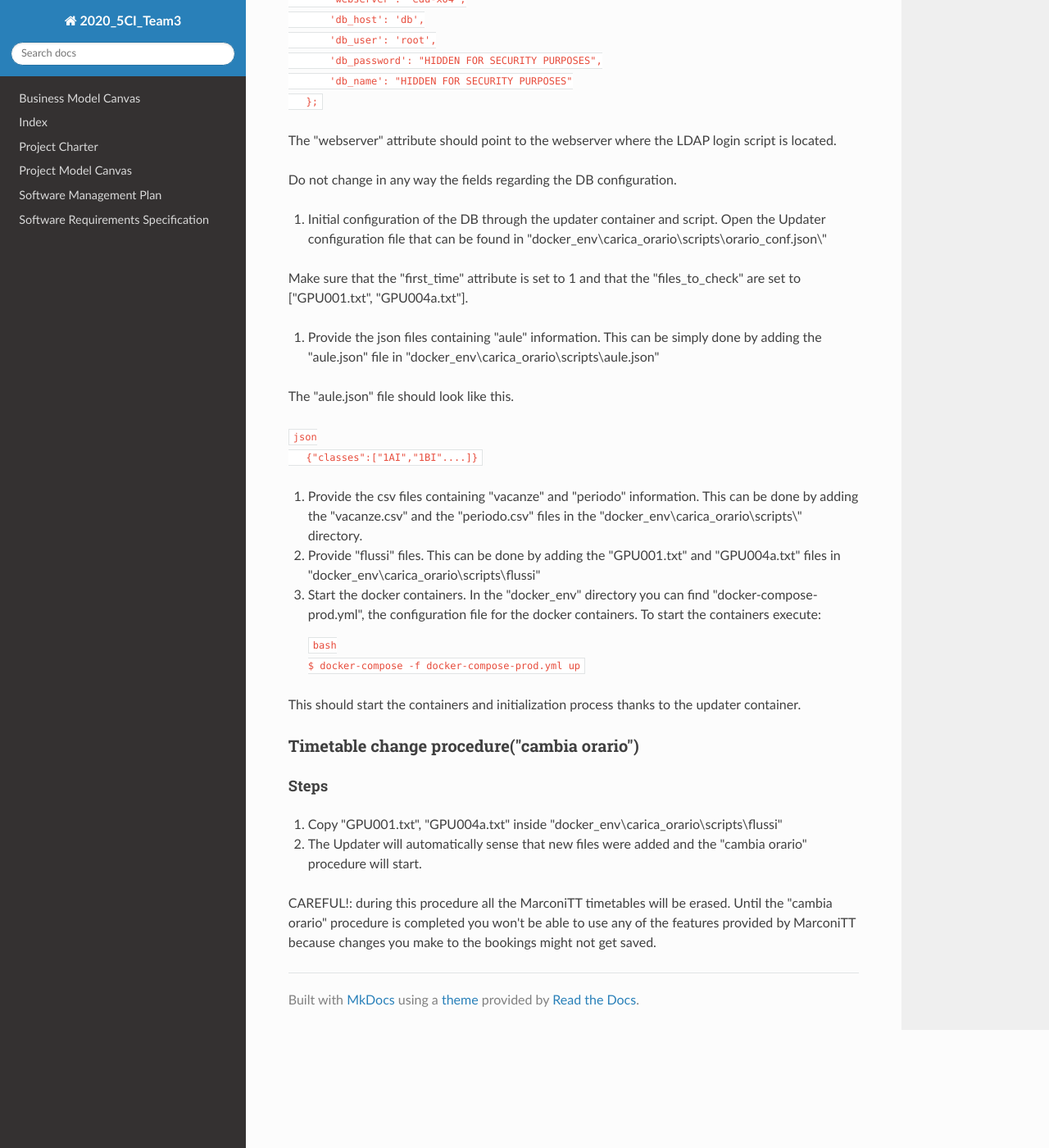
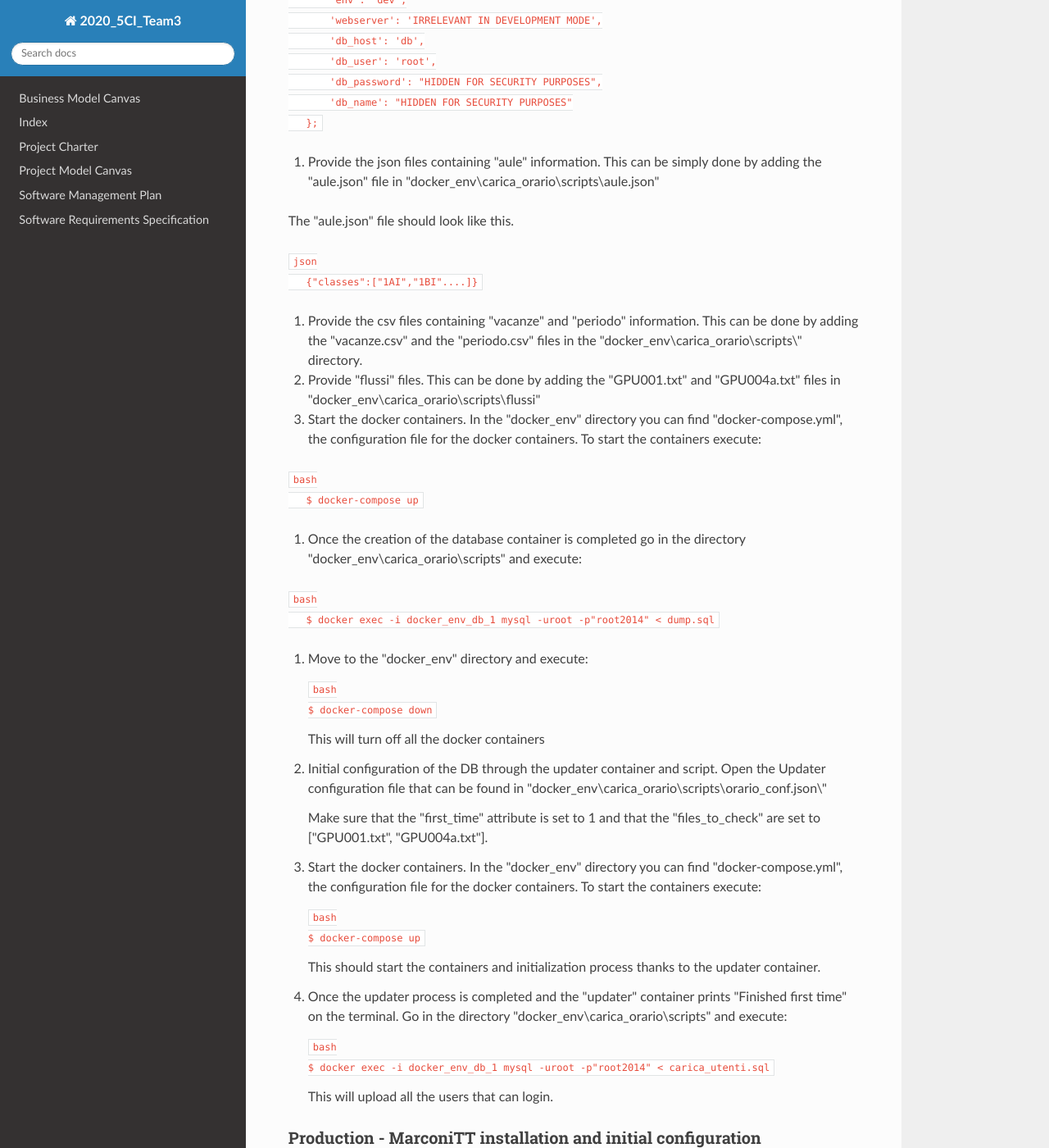
Before and after one commit to TrackyRaul/2020_5CI__team3_Farkas, an MkDocs documentation site: the page built from docs/system_documentation.md, in a window 1280 px wide and 1400 px high, scrolled down 2917 px. Shown: the whole window at 82% size. Built offline with MkDocs 1.6.1, drawn with Linux system fonts in a browser that asks for light colours; nearby versions of some CDN libraries; some of the changed text lies outside the part shown.

Commit message:
final without english correction

````diff
--- a/docs/system_documentation.md
+++ b/docs/system_documentation.md
@@ -61,7 +65,7 @@ Before cloning the MarconiTT repository on the server, it is required to install
 
 #### Install docker-compose
 
-##### Steps
+**Steps**
 
 1. Start by downloading the Docker Compose binary into the `/usr/local/bin` directory using the following [`curl`](https://linuxize.com/post/curl-command-examples/) command:
 
@@ -83,9 +87,98 @@ Before cloning the MarconiTT repository on the server, it is required to install
    #docker-compose version 1.23.1, build b02f1306
    ```
 
-### MarconiTT installation and initial configuration
+### Development - MarconiTT installation and initial configuration
 
-#### Steps
+**Steps**
+
+1. Clone the repository https://github.com/TrackyRaul/MarconiTT.git in a chosen directory on the server.
+
+2. Checkout to the "develop" where the production version of MarconiTT can be found.
+
+   ```
+   $ git checkout develop
+   ```
+
+3. Configure frontend application. Open the frontend configuration that can be found in "docker_env\angular\app\app.js".
+
+   ```javascript
+   app.constant("CONFIG", {
+       'HOST' : 'localhost',
+       'PORT': '8090'
+   });
+   ```
+
+   The HOST attribute should be configured to point to the node.js Express backend which can be found inside the docker containers. The PORT should remain 8090.
+
+4. Configure backend application. Open the backend configuration that can be found in "C:\Users\raulf\Desktop\Projects\x documentazione tt\MarconiTT\docker_env\node_server\config_default.js".
+
+   ```javascript
+   module.exports = {
+       'env': 'dev',
+       'webserver': 'IRRELEVANT IN DEVELOPMENT MODE',
+       'db_host': 'db',
+       'db_user': 'root',
+       'db_password': "HIDDEN FOR SECURITY PURPOSES",
+       'db_name': "HIDDEN FOR SECURITY PURPOSES"
+   };
+   ```
+
+5. Provide the json files containing "aule" information. This can be simply done by adding the "aule.json" file in "docker_env\carica_orario\scripts\aule.json"
+
+   The "aule.json" file should look like this.
+
+   ```json
+   {"classes":["1AI","1BI"....]}
+   ```
+
+6. Provide the csv files containing "vacanze" and "periodo" information. This can be done by adding the "vacanze.csv" and the "periodo.csv" files in the "docker_env\carica_orario\scripts\" directory.
+
+7. Provide "flussi" files. This can be done by adding the "GPU001.txt" and  "GPU004a.txt" files in "docker_env\carica_orario\scripts\flussi"
+
+8. Start the docker containers. In the "docker_env" directory you can find "docker-compose.yml", the configuration file for the docker containers. To start the containers execute:
+
+   ```bash
+   $ docker-compose up
+   ```
+
+
+9.  Once the creation of the database container is completed go in the directory "docker_env\carica_orario\scripts" and execute:
+
+   ```bash
+   $ docker exec -i docker_env_db_1 mysql -uroot -p"root2014" < dump.sql
+   ```
+
+10. Move to the "docker_env" directory and execute:
+
+    ```bash
+    $ docker-compose down
+    ```
+
+    This will turn off all the docker containers
+
+11. Initial configuration of the DB through the updater container and script. Open the Updater configuration file that can be found in "docker_env\carica_orario\scripts\orario_conf.json\"
+
+    Make sure that the "first_time" attribute is set to 1 and that the "files_to_check" are set to ["GPU001.txt", "GPU004a.txt"].
+
+12. Start the docker containers. In the "docker_env" directory you can find "docker-compose.yml", the configuration file for the docker containers. To start the containers execute:
+
+    ```bash
+    $ docker-compose up
+    ```
+
+    This should start the containers and initialization process thanks to the updater container.
+
+13. Once the updater process is completed and the "updater" container prints "Finished first time" on the terminal. Go in the directory "docker_env\carica_orario\scripts" and execute:
+
+    ```bash
+    $ docker exec -i docker_env_db_1 mysql -uroot -p"root2014" < carica_utenti.sql
+    ```
+
+    This will upload all the users that can login.
+
+### Production - MarconiTT installation and initial configuration
+
+**Steps**
 
 1. Clone the repository https://github.com/TrackyRaul/MarconiTT.git in a chosen directory on the server.
 
@@ -144,14 +233,46 @@ Before cloning the MarconiTT repository on the server, it is required to install
 10. Start the docker containers. In the "docker_env" directory you can find "docker-compose-prod.yml", the configuration file for the docker containers. To start the containers execute:
 
     ```bash
+    $ docker-compose -f docker-compose-prod.yml
+    ```
+
+9.  Once the creation of the database container is completed go in the directory "docker_env\carica_orario\scripts" and execute:
+
+   ```bash
+   $ docker exec -i docker_env_db_1 mysql -uroot -p"root2014" < dump.sql
+   ```
+
+10. Move to the "docker_env" directory and execute:
+
+    ```bash
+    $ docker-compose down
+    ```
+
+    This will turn off all the docker containers
+
+11. Initial configuration of the DB through the updater container and script. Open the Updater configuration file that can be found in "docker_env\carica_orario\scripts\orario_conf.json\"
+
+    Make sure that the "first_time" attribute is set to 1 and that the "files_to_check" are set to ["GPU001.txt", "GPU004a.txt"].
+
+12. Start the docker containers. In the "docker_env" directory you can find "docker-compose.yml", the configuration file for the docker containers. To start the containers execute:
+
+    ```bash
     $ docker-compose -f docker-compose-prod.yml up
     ```
 
-This should start the containers and initialization process thanks to the updater container.
+    This should start the containers and initialization process thanks to the updater container.
 
-### Timetable change procedure("cambia orario")
+13. Once the updater process is completed and the "updater" container prints "Finished first time" on the terminal. Go in the directory "docker_env\carica_orario\scripts" and execute:
 
-#### Steps
+    ```bash
+    $ docker exec -i docker_env_db_1 mysql -uroot -p"root2014" < carica_utenti.sql
+    ```
+
+    This will upload all the users that can login.
+
+### Development and Production - Timetable change procedure("cambia orario")
+
+**Steps**
 
 1. Copy "GPU001.txt", "GPU004a.txt" inside "docker_env\carica_orario\scripts\flussi"
 2. The Updater will automatically sense that new files were added and the "cambia orario" procedure will start.
````
Also changed, not shown: other parts of docs/system_documentation.md (+5 -5 lines).
